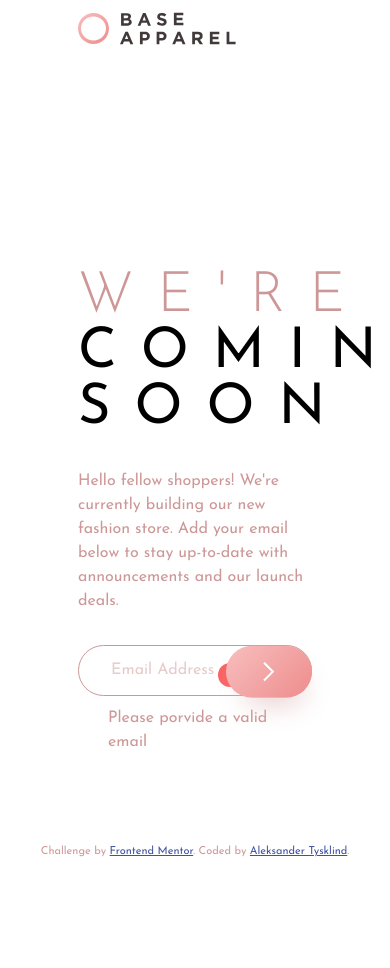
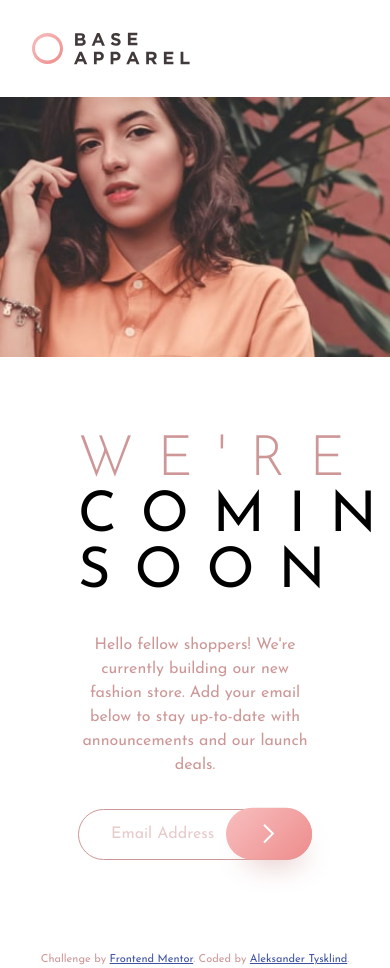
Before and after one commit to outerpreneur/base-apparel-coming-soon-master, a plain HTML site: page index.html in a window 390 px wide. Shown: the top 968 px of the page. Before the commit the page ends 861 px from the top, so only its background shows below. Drawn offline with Linux system fonts and the light colour scheme.

Commit message:
responsive and javascript

```diff
--- a/index.html
+++ b/index.html
@@ -26,10 +26,13 @@
 
 <body>
   <main>
-
+    <div class="mobile-section">
+      <img class="logo-mobile" src="./images/logo.svg">
+      <img class="portrait-photo-mobile" src="./images/hero-mobile.jpg">
+    </div>
     <article class="coming-soon">
       <div>
-        <img src="./images/logo.svg">
+        <img class="logo" src="./images/logo.svg">
       </div>
       <div class="cta">
         <h2><span style="color: hsl(0, 36%, 70%); font-weight: 300;">We're</span> coming soon</h2>
@@ -50,8 +53,7 @@
     </article>
 
     <article class="portrait-photo">
-      <source media="(min-width: 768px)" srcset="./images/hero-desktop.jpg">
-      <img src="./images/hero-mobile.jpg" alt="">
+      <img src="./images/hero-desktop.jpg" alt="">
     </article>
   </main>
 
--- a/main.js
+++ b/main.js
@@ -1,20 +1,36 @@
-// ASSIGNING VARIABLES
+// // ASSIGNING VARIABLES
 
 const submit = document.querySelector(".submit")
 const error = document.querySelector(".error")
 const form = document.querySelector("form")
-const input = docuemnt.querySelector("input")
-const label = docuemtn.querySelector("label")
+const input = document.querySelector("input")
+const label = document.querySelector("label")
+
+// VALIDATING SUBMISSIONS
 
 form.addEventListener("submit", validate)
-submitButton.addEventListener("click",validate)
+submit.addEventListener("click", validate)
 
 function validate(e) {
     e.preventDefault()
+
+// ASSIGNING INPUTVALUE FROM EMAIL ADDRESS VALUE
+const inputValue = input.value.trim()
+
+
+// EMAIL ADDRESS CHECK
+// control flow showing different states depending on input
+if(!isEmail(inputValue)) {
+    error.style.display = "block";
+    label.style.display = "block";
+}  else {
+    error.style.display = "none";
+    label.style.display = "none";
 }
 
-// const validate = ( => {
+// check if is email with Regex
+function isEmail(input) {
+    return /^\w+([-+.']\w+)*@\w+([-.]\w+)*\.\w+([-.]\w+)*$/.test(input)
+}
 
-// })
-
-alert("hello motherfucker")
+}
--- a/styles.css
+++ b/styles.css
@@ -34,6 +34,10 @@ main {
     height: 100vh;
 }
 
+.mobile-section {
+  display: none;
+}
+
 body {
   font-family: var(--josefin);
   font-size: var(--font-size);
@@ -60,6 +64,10 @@ img {
   height: 100%;
   width: 100%;
   object-fit:cover;
+}
+
+.portrait-photo-mobile {
+  display: none;
 }
 
 .cta {
@@ -108,7 +116,7 @@ form input::placeholder {
 
 form button {
   position: absolute;
-  top: 6.5%;
+  top: 10%;
   right: 0;
   transform: translateY(-12%);
   background: linear-gradient(135deg,hsl(0, 80%, 86%), hsl(0, 74%, 74%));
@@ -127,12 +135,13 @@ form button:hover {
 
 form label {
   position: absolute;
-  display: block;
+  display: none;
   top: 15%;
   right: 30%;
 }
 .error {
   margin: 10px 30px;
+  display: none;
 }
 
 @media (min-width: 738px) {
@@ -142,6 +151,38 @@ form label {
     background-size: cover;
     background-position: center;
   }
+}
+
+@media (max-width: 1138px) {
+  main {
+    flex-direction: column;
+  }
+  .portrait-photo {
+    display: none;
+  }
+  .portrait-photo-mobile {
+    display: block;
+    width: 100%;
+  }
+  .mobile-section {
+    display: block;
+  }
+  .logo-mobile {
+    display: block;
+    margin: 2em 2em;
+  }
+  .logo {
+    display: none;
+  }
+  .cta {
+    margin-top: 4rem;
+    margin-bottom: 5rem;
+    text-align: center;
+  }
+  main {
+    height: auto;
+  }
+
 }
 
 
```
